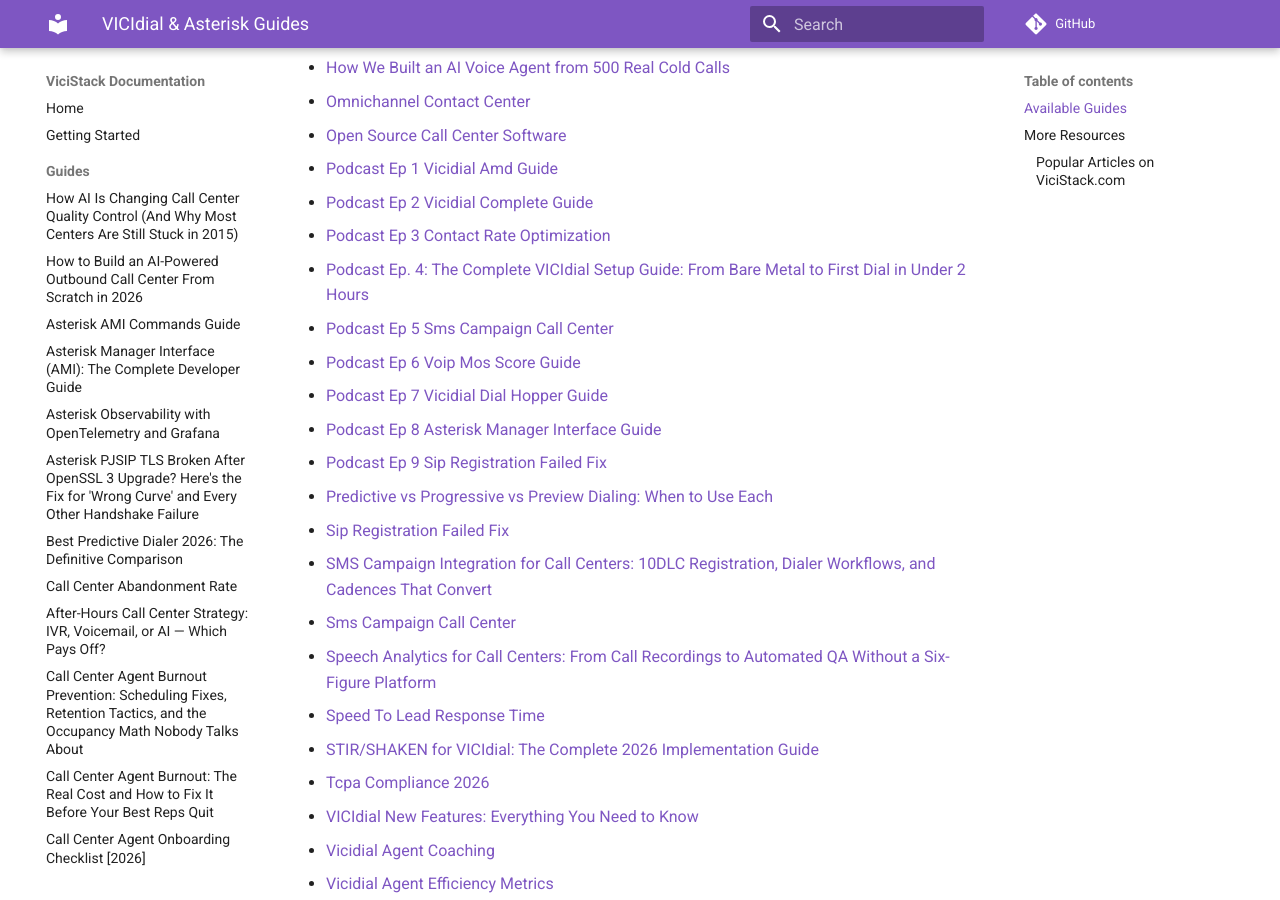
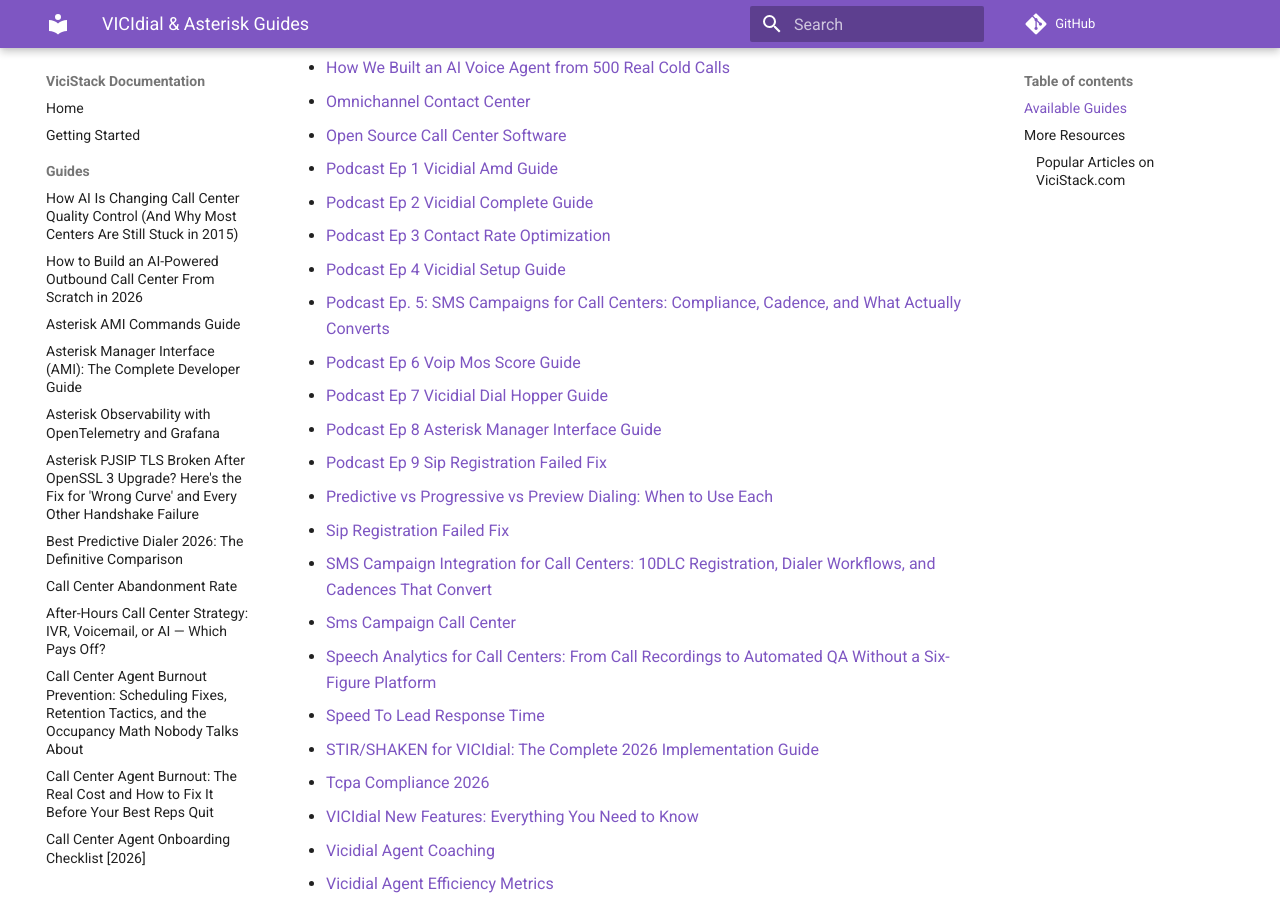
Before and after one commit to gamlin-ccdocs/vicistack-docs, an MkDocs documentation site: the page built from docs/guides/index.md, in a window 1280 px wide and 900 px high, scrolled down 1663 px. Built offline with MkDocs 1.6.1 and Material for MkDocs 9.7.7, drawn with Linux system fonts in a browser that asks for light colours; comment, search, counter and statistics services are not loaded.

Commit message:
Add guide: Podcast Ep. 5: SMS Campaigns for Call Centers: Compliance, Cadence, and What Actually Converts

```diff
--- a/docs/guides/index.md
+++ b/docs/guides/index.md
@@ -48,8 +48,8 @@
 - [Podcast Ep 1 Vicidial Amd Guide](podcast-ep-1-vicidial-amd-guide.md)
 - [Podcast Ep 2 Vicidial Complete Guide](podcast-ep-2-vicidial-complete-guide.md)
 - [Podcast Ep 3 Contact Rate Optimization](podcast-ep-3-contact-rate-optimization.md)
-- [Podcast Ep. 4: The Complete VICIdial Setup Guide: From Bare Metal to First Dial in Under 2 Hours](podcast-ep-4-vicidial-setup-guide.md)
-- [Podcast Ep 5 Sms Campaign Call Center](podcast-ep-5-sms-campaign-call-center.md)
+- [Podcast Ep 4 Vicidial Setup Guide](podcast-ep-4-vicidial-setup-guide.md)
+- [Podcast Ep. 5: SMS Campaigns for Call Centers: Compliance, Cadence, and What Actually Converts](podcast-ep-5-sms-campaign-call-center.md)
 - [Podcast Ep 6 Voip Mos Score Guide](podcast-ep-6-voip-mos-score-guide.md)
 - [Podcast Ep 7 Vicidial Dial Hopper Guide](podcast-ep-7-vicidial-dial-hopper-guide.md)
 - [Podcast Ep 8 Asterisk Manager Interface Guide](podcast-ep-8-asterisk-manager-interface-guide.md)
--- a/mkdocs.yml
+++ b/mkdocs.yml
@@ -63,8 +63,8 @@
       - "Podcast Ep 1 Vicidial Amd Guide": "guides/podcast-ep-1-vicidial-amd-guide.md"
       - "Podcast Ep 2 Vicidial Complete Guide": "guides/podcast-ep-2-vicidial-complete-guide.md"
       - "Podcast Ep 3 Contact Rate Optimization": "guides/podcast-ep-3-contact-rate-optimization.md"
-      - "Podcast Ep. 4: The Complete VICIdial Setup Guide: From Bare Metal to First Dial in Under 2 Hours": "guides/podcast-ep-4-vicidial-setup-guide.md"
-      - "Podcast Ep 5 Sms Campaign Call Center": "guides/podcast-ep-5-sms-campaign-call-center.md"
+      - "Podcast Ep 4 Vicidial Setup Guide": "guides/podcast-ep-4-vicidial-setup-guide.md"
+      - "Podcast Ep. 5: SMS Campaigns for Call Centers: Compliance, Cadence, and What Actually Converts": "guides/podcast-ep-5-sms-campaign-call-center.md"
       - "Podcast Ep 6 Voip Mos Score Guide": "guides/podcast-ep-6-voip-mos-score-guide.md"
       - "Podcast Ep 7 Vicidial Dial Hopper Guide": "guides/podcast-ep-7-vicidial-dial-hopper-guide.md"
       - "Podcast Ep 8 Asterisk Manager Interface Guide": "guides/podcast-ep-8-asterisk-manager-interface-guide.md"
```
